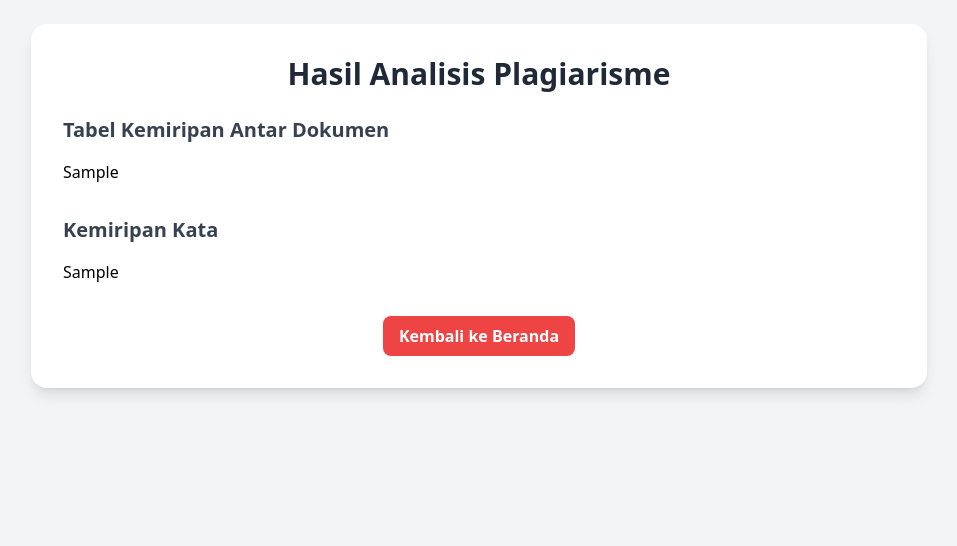
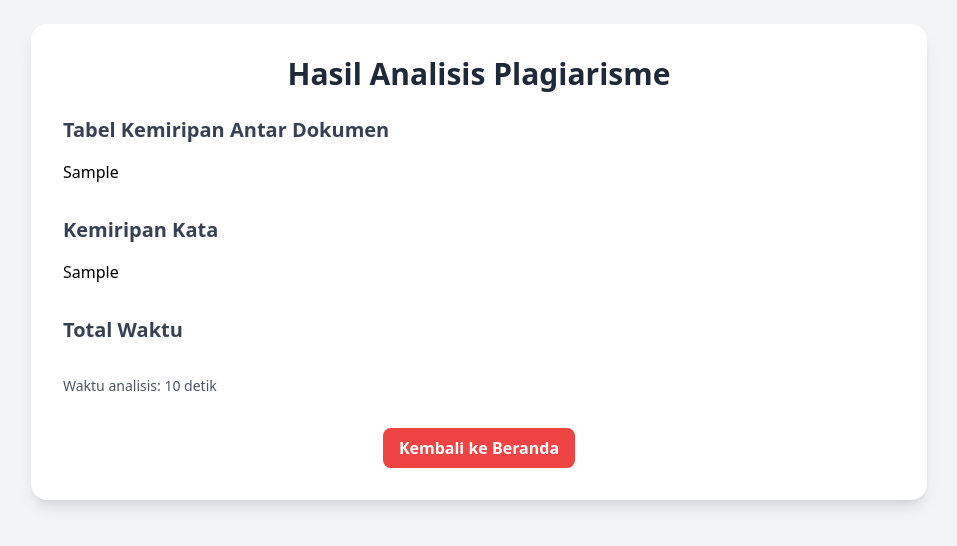
Before and after one commit to Reffahiba/Proyek-Akhir-TKI, a Flask app: template templates/hasil.html in a window 1280 px wide. Shown: the top 546 px of the page, without its empty margins (161-1118 px from the left). Run offline with Flask 3, Linux system fonts and the light colour scheme; the template is opened without the code that fills it: most values are stand-ins (such as "Sample title", 1, 10 or a date in 2020); some libraries are stand-ins or nearby versions.

Commit message:
Penambahan Time untuk dapat melihat durasi analisis

```diff
--- a/app.py
+++ b/app.py
@@ -2,6 +2,7 @@ import re
 import pandas as pd
 import pdfplumber
 import logging
+import time
 from flask import Flask, request, render_template
 from sklearn.feature_extraction.text import TfidfVectorizer
 from sklearn.metrics.pairwise import cosine_similarity
@@ -41,6 +42,8 @@ def index():
 @app.route('/analyse', methods=['POST'])
 
 def analyse():
+    start_time = time.time()
+
     if 'files' not in request.files:
         return "Tidak ada file yang diunggah."
 
@@ -87,30 +90,30 @@ def analyse():
     if len(doc_names) < 2:
         similar_words_tables_html += "<p class='text-gray-600 mt-6 mb-4'>Unggah minimal dua dokumen untuk melihat kemiripan kata.</p>"
     else:
-        doc_reference_name = doc_names[0]
-        tfidf_doc_reference = tfidf_matrix[0].toarray().flatten()
+        doc_main_name = doc_names[0]
+        tfidf_doc_main = tfidf_matrix[0].toarray().flatten()
 
         for j in range(1, len(doc_names)):
-            doc_other_name = doc_names[j]
-            tfidf_doc_other = tfidf_matrix[j].toarray().flatten()
+            doc_reference_name = doc_names[j]
+            tfidf_doc_reference = tfidf_matrix[j].toarray().flatten()
 
             common_trigrams = []
             for k, feature in enumerate(feature_names):
-                if tfidf_doc_reference[k] > 0.01 and tfidf_doc_other[k] > 0.01:
+                if tfidf_doc_main[k] > 0.01 and tfidf_doc_reference[k] > 0.01:
                     common_trigrams.append({
                         'Trigram': feature,
-                        'Skor TF-IDF Dokumen Referensi': round(tfidf_doc_reference[k], 4),
-                        'Skor TF-IDF Dokumen Lain': round(tfidf_doc_other[k], 4)
+                        'Skor TF-IDF Dokumen Utama': round(tfidf_doc_main[k], 4),
+                        'Skor TF-IDF Dokumen Referensi': round(tfidf_doc_reference[k], 4)
                     })
 
             common_trigrams_df = pd.DataFrame(common_trigrams)
             if not common_trigrams_df.empty:
                 common_trigrams_df['Rata-rata Skor'] = (
-                    (common_trigrams_df['Skor TF-IDF Dokumen Referensi'] + common_trigrams_df['Skor TF-IDF Dokumen Lain']) / 2
+                    (common_trigrams_df['Skor TF-IDF Dokumen Utama'] + common_trigrams_df['Skor TF-IDF Dokumen Referensi']) / 2
                 )
                 common_trigrams_df = common_trigrams_df.sort_values(by='Rata-rata Skor', ascending=False).head(10)
 
-                similar_words_tables_html += f"<h3 class='text-xl font-semibold mt-6 mb-2 text-gray-800'>Kemiripan antara '{doc_reference_name}' dan '{doc_other_name}'</h3>"
+                similar_words_tables_html += f"<h3 class='text-xl font-semibold mt-6 mb-2 text-gray-800'>Kemiripan antara '{doc_main_name}' dan '{doc_reference_name}'</h3>"
                 similar_words_tables_html += "<div class='overflow-x-auto rounded-lg shadow mb-4'>"
                 similar_words_tables_html += common_trigrams_df.to_html(
                     index=False,
@@ -118,12 +121,16 @@ def analyse():
                 )
                 similar_words_tables_html += "</div>"
             else:
-                similar_words_tables_html += f"<p class='text-gray-600 mt-6 mb-4'>Tidak ditemukan trigram signifikan yang mirip antara '{doc1_name}' dan '{doc2_name}'.</p>"
+                similar_words_tables_html += f"<p class='text-gray-600 mt-6 mb-4'>Tidak ditemukan trigram signifikan yang mirip antara '{doc_main_name}' dan '{doc_reference_name}'.</p>"
+
+    end_time = time.time()
+    duration = round(end_time - start_time, 2)
 
     return render_template(
         'hasil.html',
         similarity_table=similarity_df_html,
-        similar_words_tables=similar_words_tables_html
+        similar_words_tables=similar_words_tables_html,
+        duration=duration
     )
 
 if __name__ == '__main__':
--- a/templates/hasil.html
+++ b/templates/hasil.html
@@ -23,6 +23,13 @@
             </div>
         </div>
 
+        <div class="mb-8">
+            <h2 class="text-xl font-semibold text-gray-700 mb-4">Total Waktu</h2>
+            <div class="overflow-x-auto">
+                <p class="text-gray-600 mt-4 text-sm">Waktu analisis: {{ duration }} detik</p>
+            </div>
+        </div>
+
         <div class="text-center">
             <a href="/" class="inline-block bg-red-500 hover:bg-red-600 text-white font-semibold py-2 px-4 rounded-lg transition duration-300">
                 Kembali ke Beranda
```
